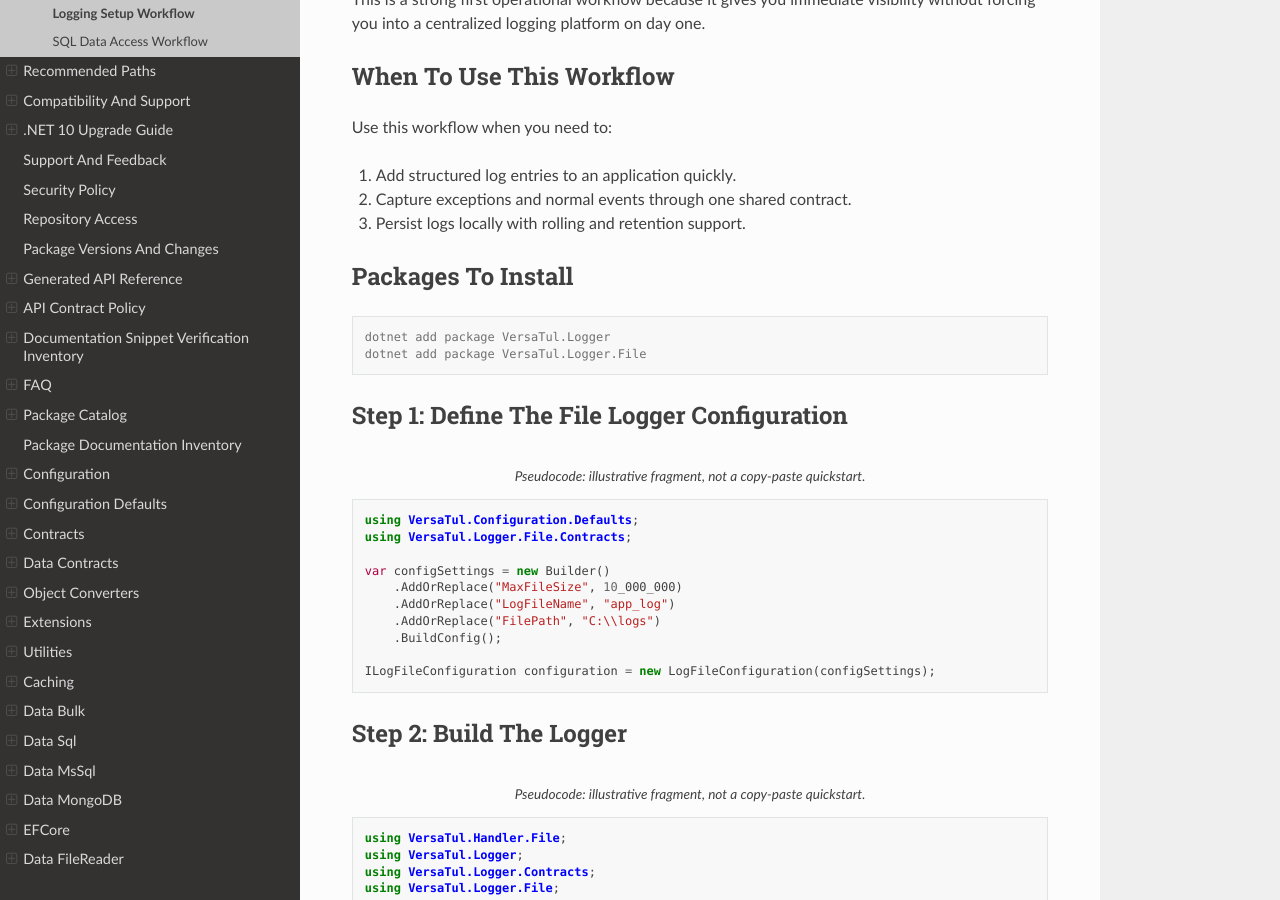
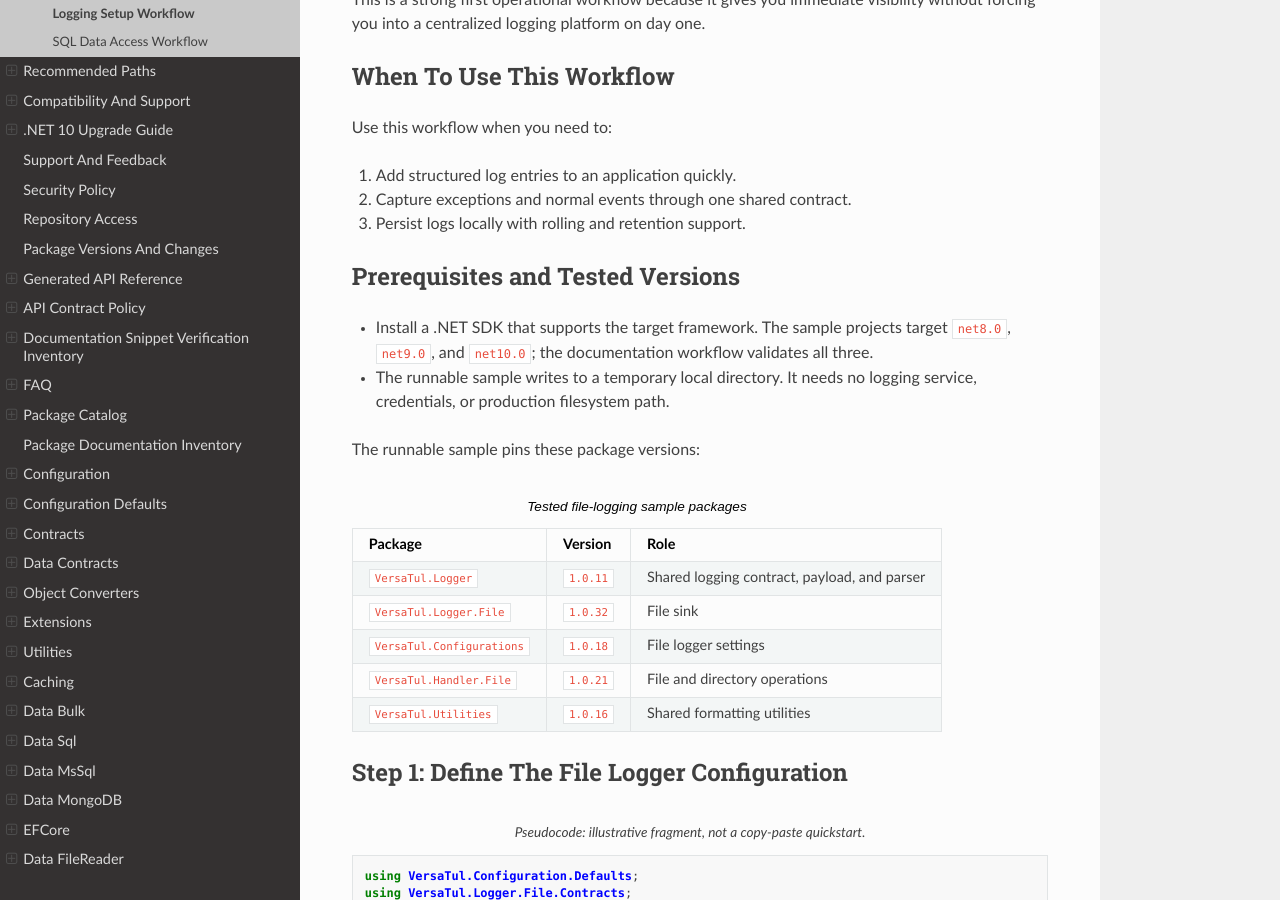
Before and after one commit to BjornWilliams/DocsVersaTul, a Sphinx documentation site: the page built from docs/source/scenario-guides/logging-setup.rst, in a window 1280 px wide and 900 px high, scrolled down 283 px. Built offline with Sphinx 7.4.7 and the Read the Docs theme 3.1.0, drawn with Linux system fonts in a browser that asks for light colours.

Commit message:
Document scenario guide prerequisites and versions
Fixes AB#3109
AB#3108

```diff
--- a/docs/source/scenario-guides/logging-setup.rst
+++ b/docs/source/scenario-guides/logging-setup.rst
@@ -14,13 +14,35 @@ Use this workflow when you need to:
 2. Capture exceptions and normal events through one shared contract.
 3. Persist logs locally with rolling and retention support.
 
-Packages To Install
--------------------
+Prerequisites and Tested Versions
+---------------------------------
 
-.. code-block:: console
+- Install a .NET SDK that supports the target framework. The sample projects target ``net8.0``, ``net9.0``, and ``net10.0``; the documentation workflow validates all three.
+- The runnable sample writes to a temporary local directory. It needs no logging service, credentials, or production filesystem path.
 
-   dotnet add package VersaTul.Logger
-   dotnet add package VersaTul.Logger.File
+The runnable sample pins these package versions:
+
+.. list-table:: Tested file-logging sample packages
+   :header-rows: 1
+
+   * - Package
+     - Version
+     - Role
+   * - ``VersaTul.Logger``
+     - ``1.0.11``
+     - Shared logging contract, payload, and parser
+   * - ``VersaTul.Logger.File``
+     - ``1.0.32``
+     - File sink
+   * - ``VersaTul.Configurations``
+     - ``1.0.18``
+     - File logger settings
+   * - ``VersaTul.Handler.File``
+     - ``1.0.21``
+     - File and directory operations
+   * - ``VersaTul.Utilities``
+     - ``1.0.16``
+     - Shared formatting utilities
 
 Step 1: Define The File Logger Configuration
 --------------------------------------------
```
Also changed, not shown: docs/source/scenario-guides/data-export.rst (+24 -6 lines), docs/source/scenario-guides/file-import.rst (+20 -6 lines), docs/source/scenario-guides/sql-data-access.rst (+21 -6 lines).
